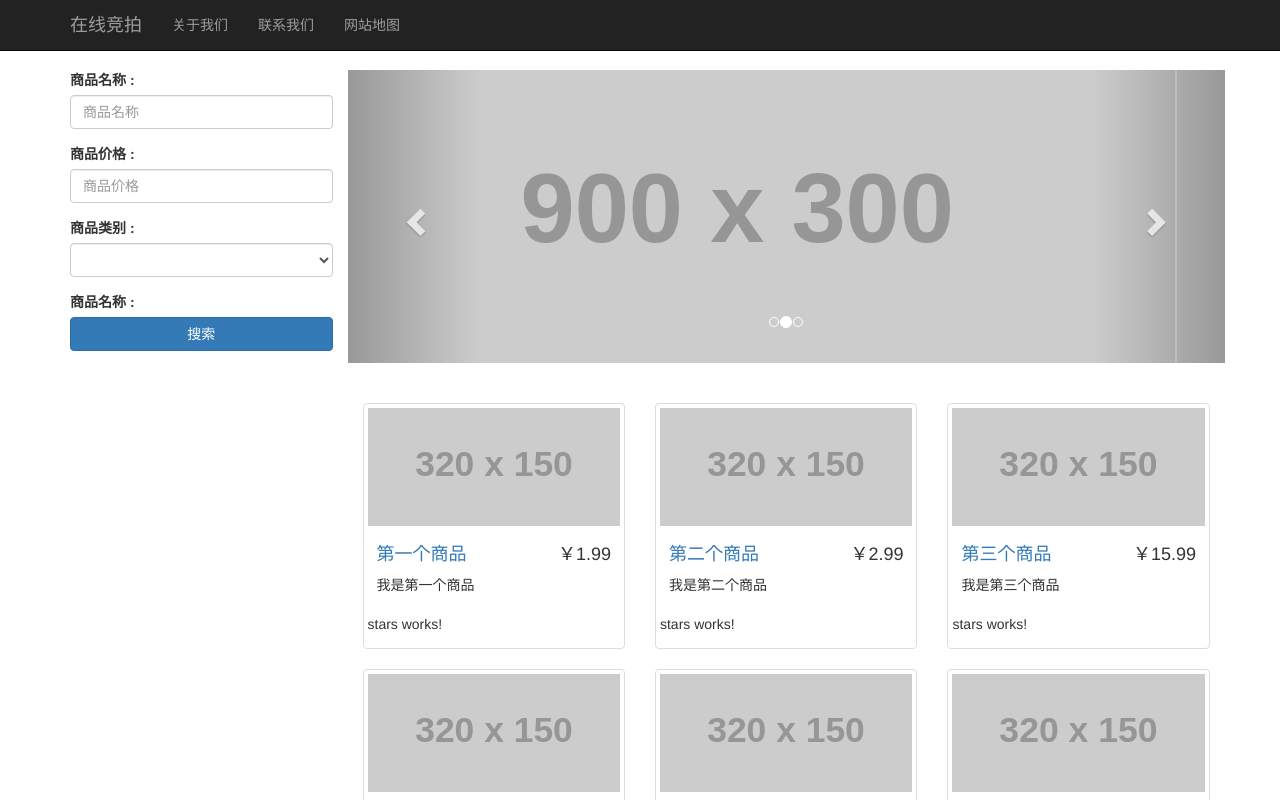
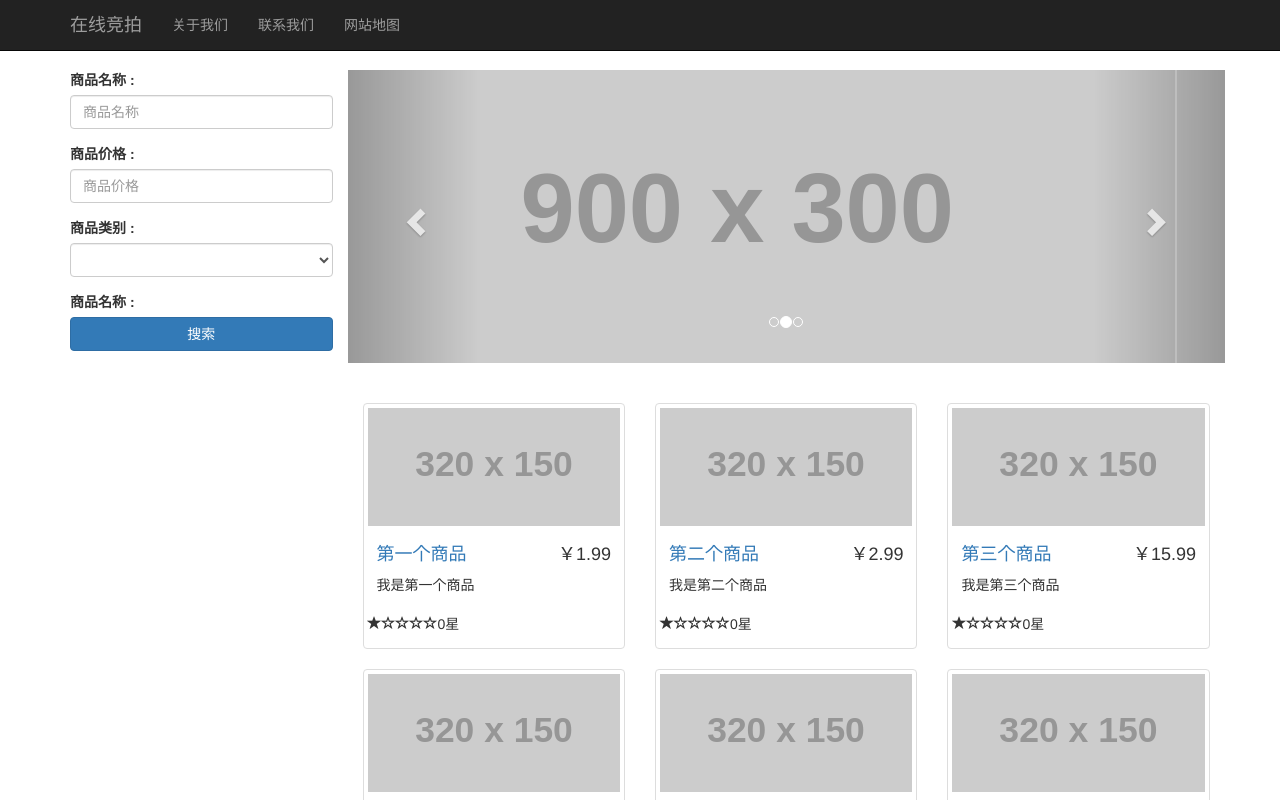
Before and after one commit to WuChenDi/angular-auction, an Angular app: page / in a window 1280 px wide. Shown: the top 800 px of the page. Built offline with nearby package versions, Linux system fonts and the light colour scheme.

Commit message:
2018-6-22

```diff
--- a/src/app/stars/stars.component.html
+++ b/src/app/stars/stars.component.html
@@ -1,3 +1,4 @@
 <p>
-  stars works!
+  <span *ngFor="let star of stars" class="glyphicon glyphicon-star" [class.glyphicon-star-empty]="star"></span>
+  <span>{{rating}}星</span>
 </p>
--- a/src/app/stars/stars.component.ts
+++ b/src/app/stars/stars.component.ts
@@ -1,15 +1,22 @@
-import { Component, OnInit } from '@angular/core';
+import { Component, OnInit, Input } from '@angular/core';
 
 @Component({
   selector: 'app-stars',
   templateUrl: './stars.component.html',
   styleUrls: ['./stars.component.css']
 })
+
+///星级评价
 export class StarsComponent implements OnInit {
-
+  @Input()
+  private rating: number = 0;
+  private stars: boolean[];
   constructor() { }
 
   ngOnInit() {
+    this.stars = [];
+    for (let i = 0; i < 5; i++) {
+      this.stars.push(i > this.rating);
+    }
   }
-
 }
```
